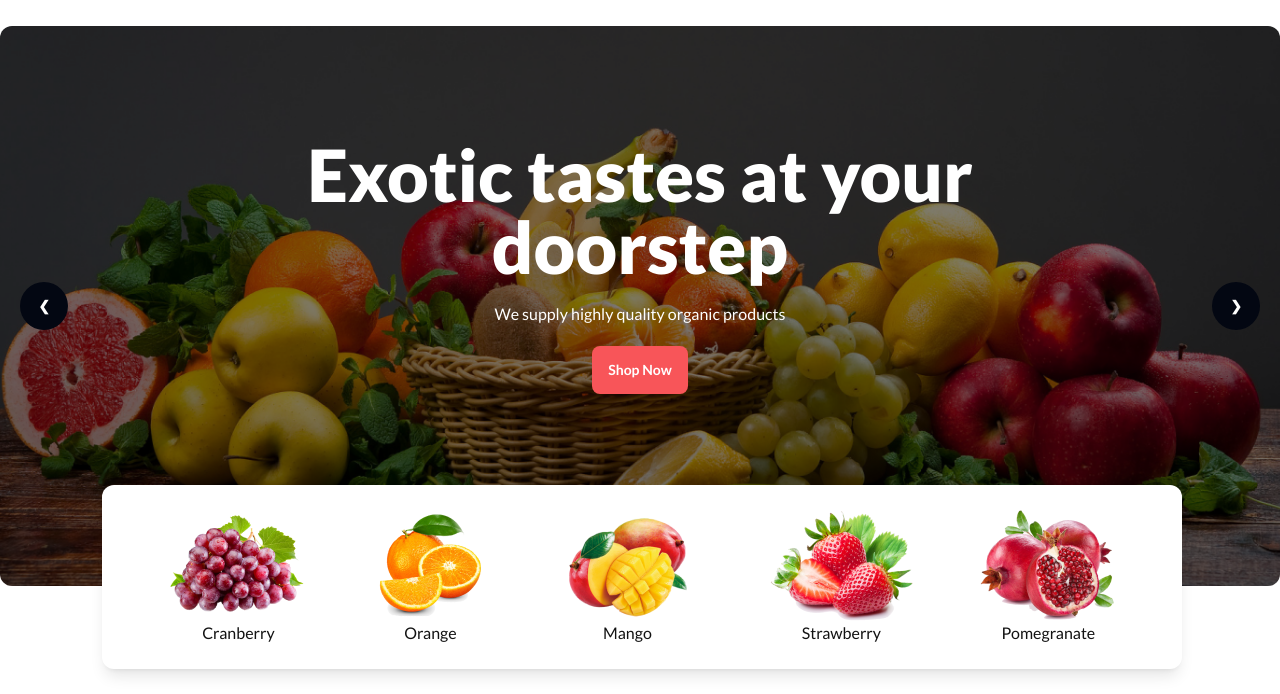
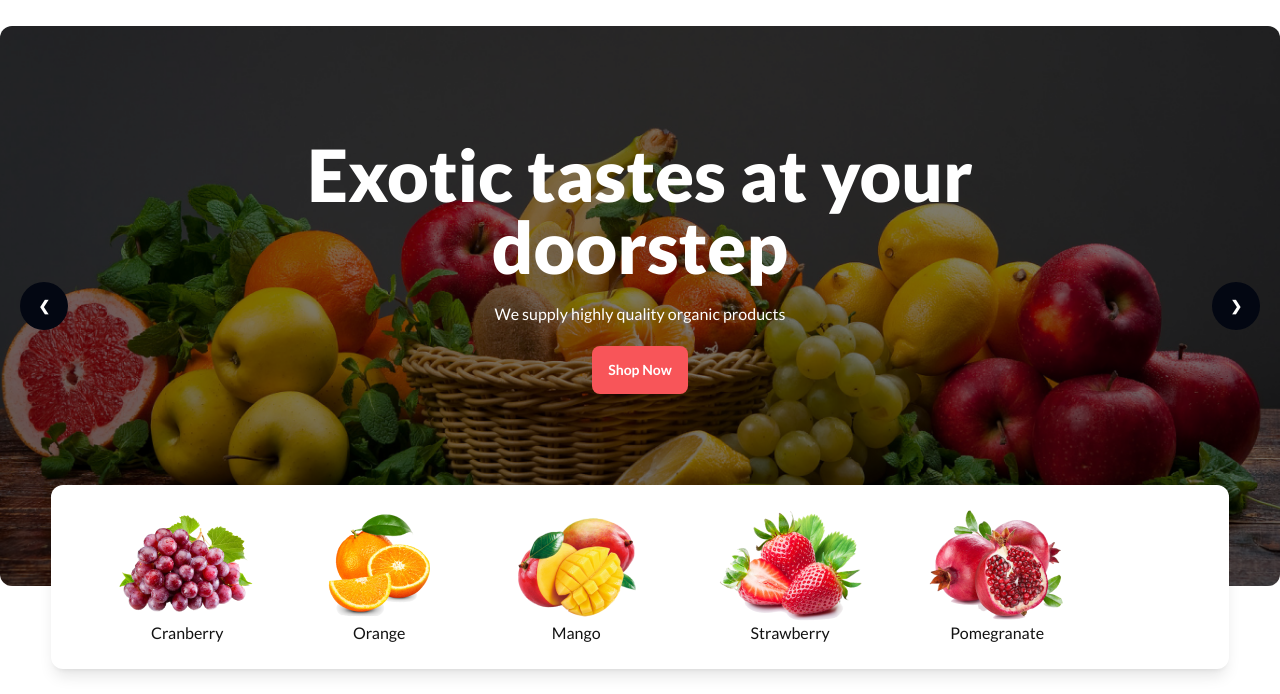
Before and after one commit to SajeedAninda/B8A3-Fruit-Brust-Sajeed, a plain HTML site: page index.html in a window 1280 px wide. Shown: the part 106-800 px from the top of the page. Drawn offline with nearby package versions, Linux system fonts and the light colour scheme; grey boxes are pictures that could not be loaded.

Commit message:
Minor Commit

```diff
--- a/index.html
+++ b/index.html
@@ -177,7 +177,7 @@
 
             <!-- BANNER-BOX -->
             <div
-                class="absolute left-[8%] -bottom-[13%] bg-white rounded-xl shadow-lg gap-16 px-16 py-6 hidden lg:flex">
+                class="absolute left-[4%] right-[4%] -bottom-[13%] bg-white rounded-xl shadow-lg gap-16 px-16 py-6 hidden lg:flex">
                 <div class="flex justify-center items-center flex-col">
                     <img src="images/fruit1.png" alt="">
                     <p class="text-[#121212]">Cranberry</p>
```
